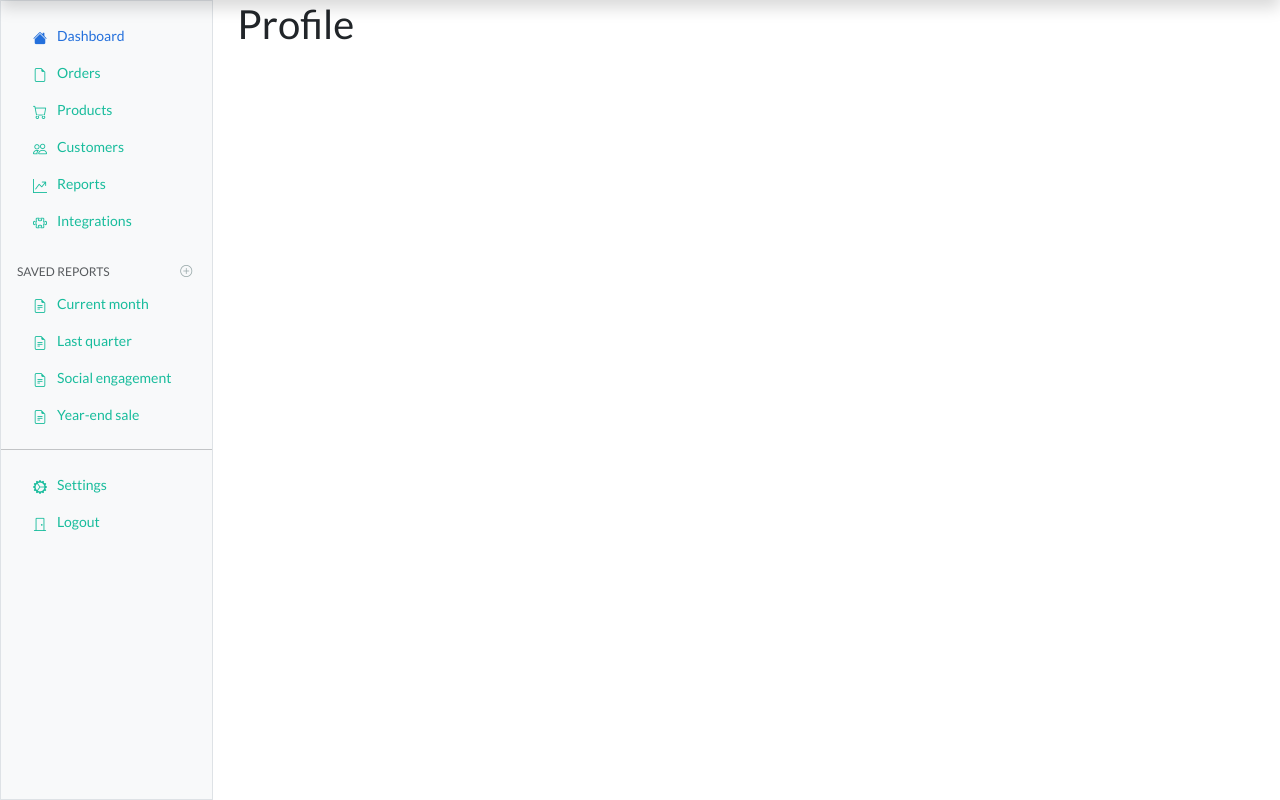
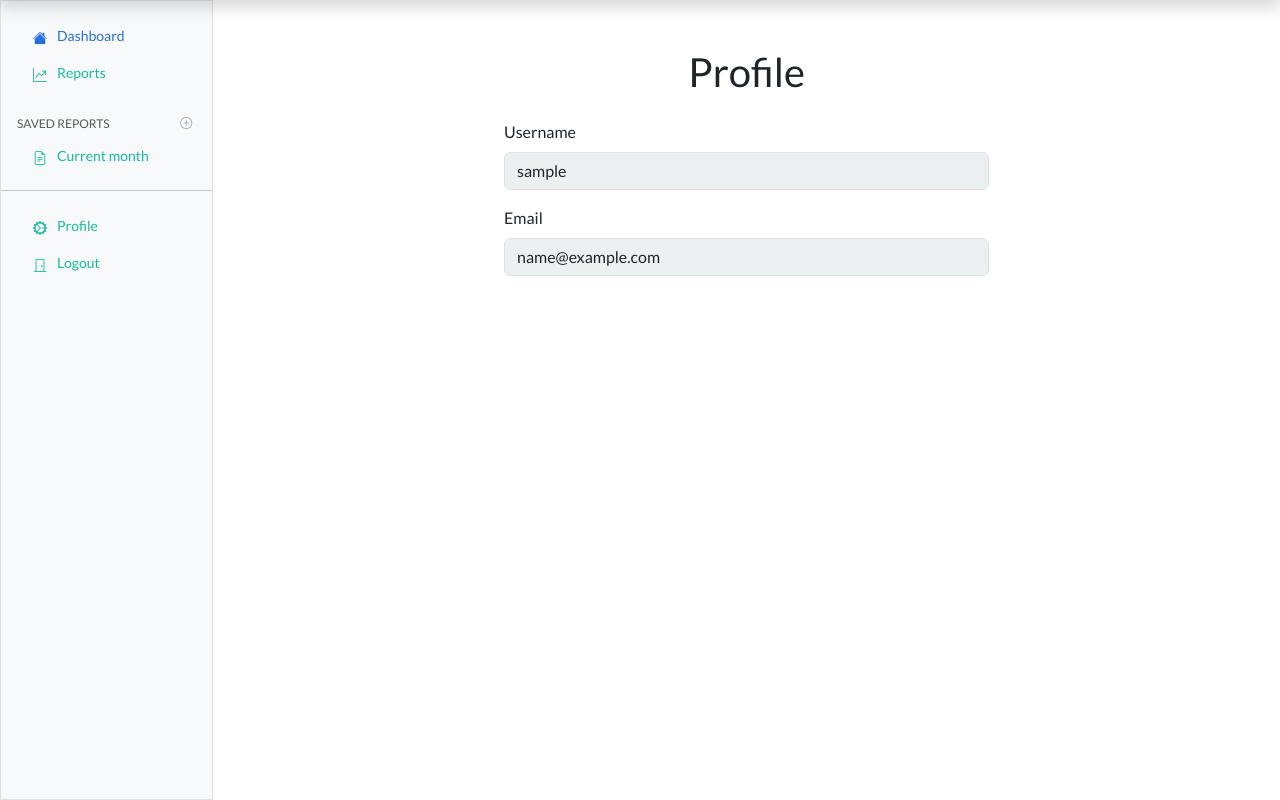
Before and after one commit to Dado-hash/Dashboard_Arkadia_V2, a Django app: page /users/profile/ in a window 1280 px wide. Shown: the part 48-848 px from the top of the page. Run offline with Django 5.2, Linux system fonts and the light colour scheme; the visitor is signed in with stand-in values (Sample User, id 1); some libraries are stand-ins or nearby versions.

Commit message:
Added the profile page

```diff
--- a/dashboard_arkadia_v2/templates/partials/_sidebar.html
+++ b/dashboard_arkadia_v2/templates/partials/_sidebar.html
@@ -15,32 +15,8 @@
         </li>
         <li class="nav-item">
           <a class="nav-link d-flex align-items-center gap-2" href="#">
-            <i class="bi bi-file-earmark"></i>
-            Orders
-          </a>
-        </li>
-        <li class="nav-item">
-          <a class="nav-link d-flex align-items-center gap-2" href="#">
-            <i class="bi bi-cart"></i>
-            Products
-          </a>
-        </li>
-        <li class="nav-item">
-          <a class="nav-link d-flex align-items-center gap-2" href="#">
-            <i class="bi bi-people"></i>
-            Customers
-          </a>
-        </li>
-        <li class="nav-item">
-          <a class="nav-link d-flex align-items-center gap-2" href="#">
             <i class="bi bi-graph-up"></i>
             Reports
-          </a>
-        </li>
-        <li class="nav-item">
-          <a class="nav-link d-flex align-items-center gap-2" href="#">
-            <i class="bi bi-puzzle"></i>
-            Integrations
           </a>
         </li>
       </ul>
@@ -57,31 +33,13 @@
             Current month
           </a>
         </li>
-        <li class="nav-item">
-          <a class="nav-link d-flex align-items-center gap-2" href="#">
-            <i class="bi bi-file-earmark-text"></i>
-            Last quarter
-          </a>
-        </li>
-        <li class="nav-item">
-          <a class="nav-link d-flex align-items-center gap-2" href="#">
-            <i class="bi bi-file-earmark-text"></i>
-            Social engagement
-          </a>
-        </li>
-        <li class="nav-item">
-          <a class="nav-link d-flex align-items-center gap-2" href="#">
-            <i class="bi bi-file-earmark-text"></i>
-            Year-end sale
-          </a>
-        </li>
       </ul>
       <hr class="my-3">
       <ul class="nav flex-column mb-auto">
         <li class="nav-item">
-          <a class="nav-link d-flex align-items-center gap-2" href="#">
+          <a class="nav-link d-flex align-items-center gap-2" href="{% url 'profile' %}">
             <i class="bi bi-gear-wide-connected"></i>
-            Settings
+            Profile
           </a>
         </li>
         <li class="nav-item">
--- a/dashboard_arkadia_v2/templates/users/profile.html
+++ b/dashboard_arkadia_v2/templates/users/profile.html
@@ -4,7 +4,21 @@
 {% block title %}Profile{% endblock %}
 
 {% block content %}
-<h2>Profile</h2>
-<form method="post">
-</form>
+<div class="container mt-5">
+    <div class="row justify-content-center">
+        <div class="col-md-6">
+            <h2 class="text-center">Profile</h2>
+            <form class="mt-4">
+                <div class="mb-3">
+                    <label for="username" class="form-label">Username</label>
+                    <input type="text" class="form-control" id="username" value="{{ user.username }}" disabled>
+                </div>
+                <div class="mb-3">
+                    <label for="email" class="form-label">Email</label>
+                    <input type="email" class="form-control" id="email" value="{{ user.email }}" disabled>
+                </div>
+            </form>
+        </div>
+    </div>
+</div>
 {% endblock %}
```
Also changed, not shown: dashboard_arkadia_v2/templates/base_no_sidebar.html (+1 -9 lines).
